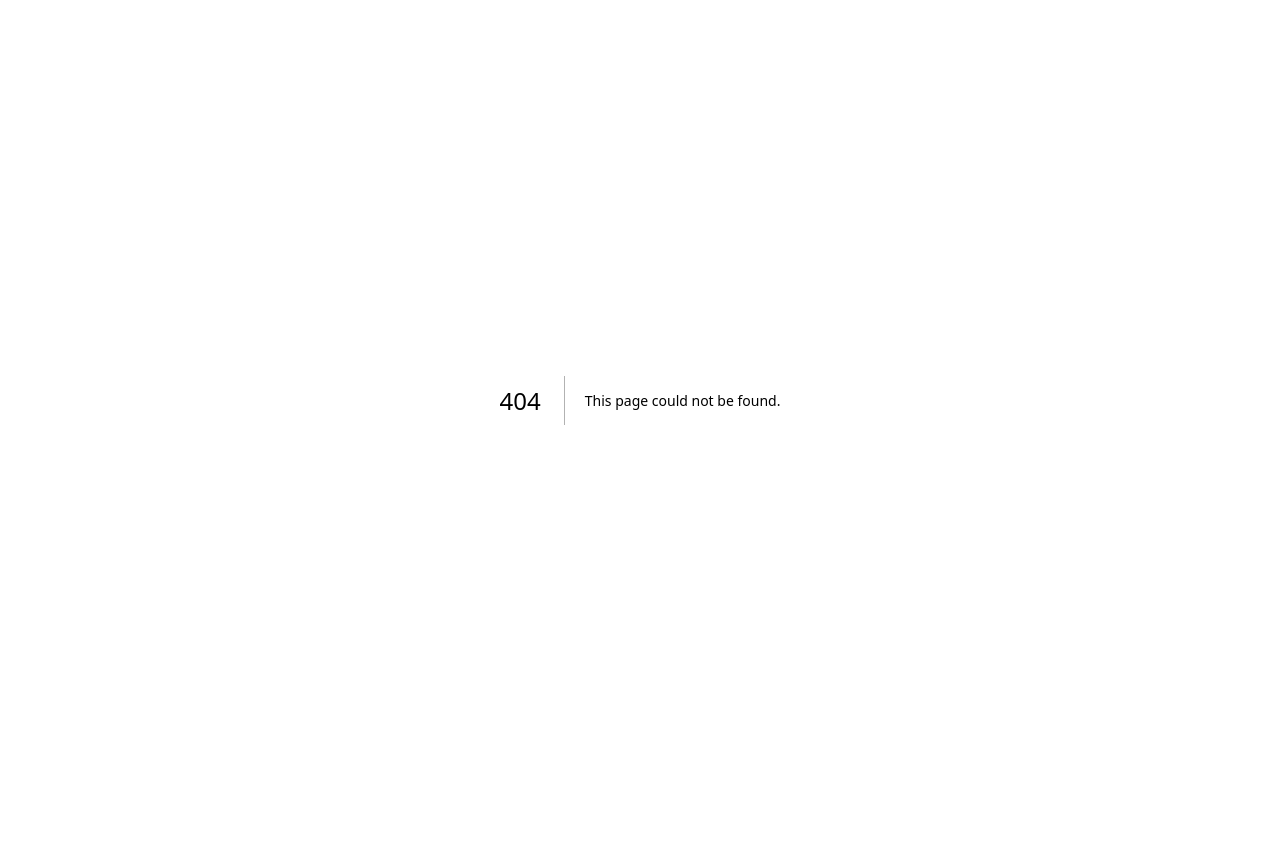
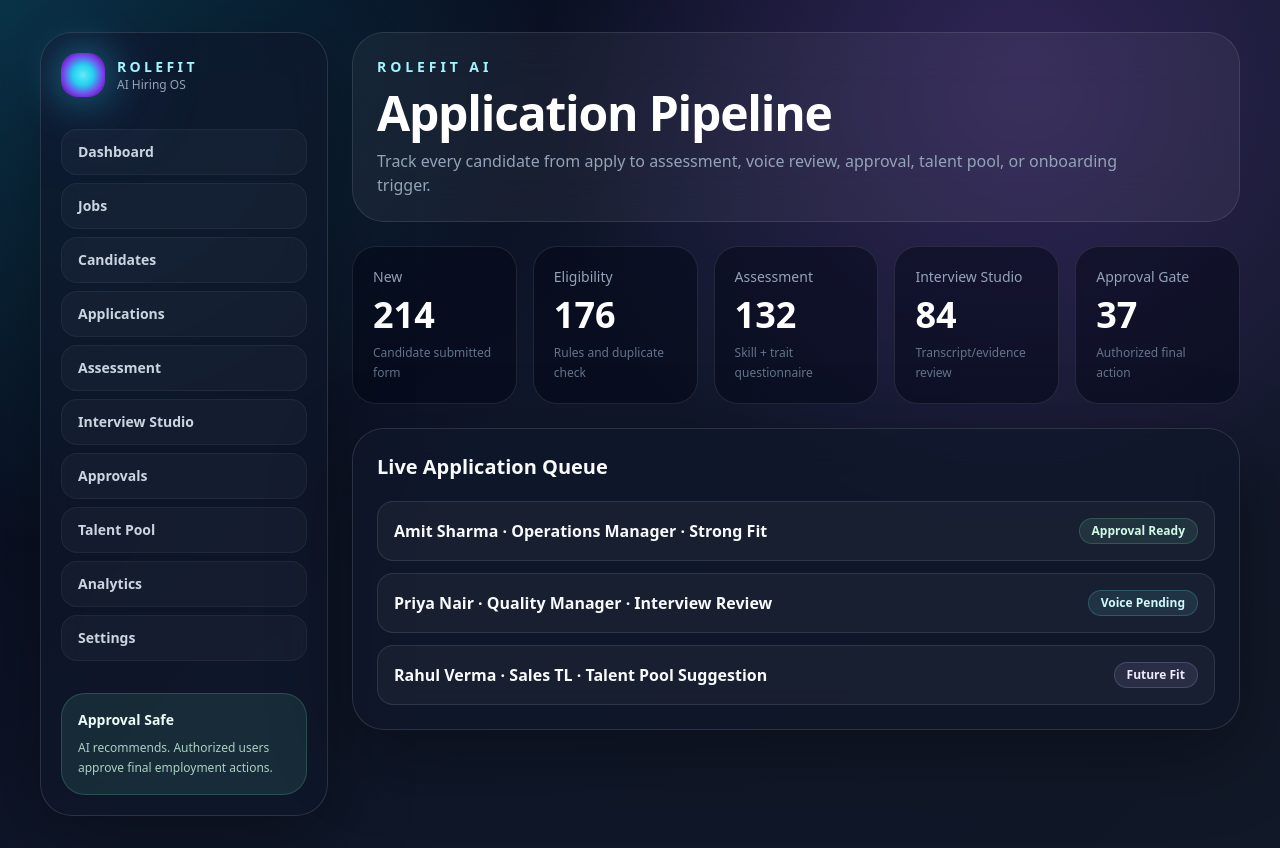
Before and after one commit to shivamgiri-sudo/RoleFit-AI, a Next.js app in the folder frontend/: page /applications in a window 1280 px wide. Before the commit this address had no page. Before the commit the page ends 800 px from the top, so only its background shows below. Built offline with nearby package versions, Linux system fonts and the light colour scheme.

Commit message:
Add application pipeline UI page

```diff
--- /dev/null
+++ b/frontend/app/applications/page.tsx
@@ -0,0 +1,36 @@
+import { AppShell, StatusPill } from '../../components/AppShell';
+
+const stages = [
+  ['New', '214', 'Candidate submitted form'],
+  ['Eligibility', '176', 'Rules and duplicate check'],
+  ['Assessment', '132', 'Skill + trait questionnaire'],
+  ['Interview Studio', '84', 'Transcript/evidence review'],
+  ['Approval Gate', '37', 'Authorized final action'],
+];
+
+export default function ApplicationsPage() {
+  return (
+    <AppShell title="Application Pipeline" subtitle="Track every candidate from apply to assessment, voice review, approval, talent pool, or onboarding trigger.">
+      <section className="grid gap-4 md:grid-cols-5">
+        {stages.map(([stage, count, hint]) => (
+          <div key={stage} className="rounded-3xl border border-white/10 bg-slate-950/50 p-5">
+            <p className="text-sm text-slate-400">{stage}</p>
+            <p className="mt-2 text-4xl font-black text-white">{count}</p>
+            <p className="mt-2 text-xs leading-5 text-slate-500">{hint}</p>
+          </div>
+        ))}
+      </section>
+      <section className="mt-6 glass-panel rounded-[2rem] p-6">
+        <h2 className="text-xl font-bold">Live Application Queue</h2>
+        <div className="mt-5 grid gap-3">
+          {['Amit Sharma · Operations Manager · Strong Fit', 'Priya Nair · Quality Manager · Interview Review', 'Rahul Verma · Sales TL · Talent Pool Suggestion'].map((row, index) => (
+            <div key={row} className="flex flex-col justify-between gap-3 rounded-2xl border border-white/10 bg-white/[0.04] p-4 md:flex-row md:items-center">
+              <p className="font-semibold">{row}</p>
+              <StatusPill tone={index === 0 ? 'emerald' : index === 1 ? 'cyan' : 'violet'}>{index === 0 ? 'Approval Ready' : index === 1 ? 'Voice Pending' : 'Future Fit'}</StatusPill>
+            </div>
+          ))}
+        </div>
+      </section>
+    </AppShell>
+  );
+}
```
